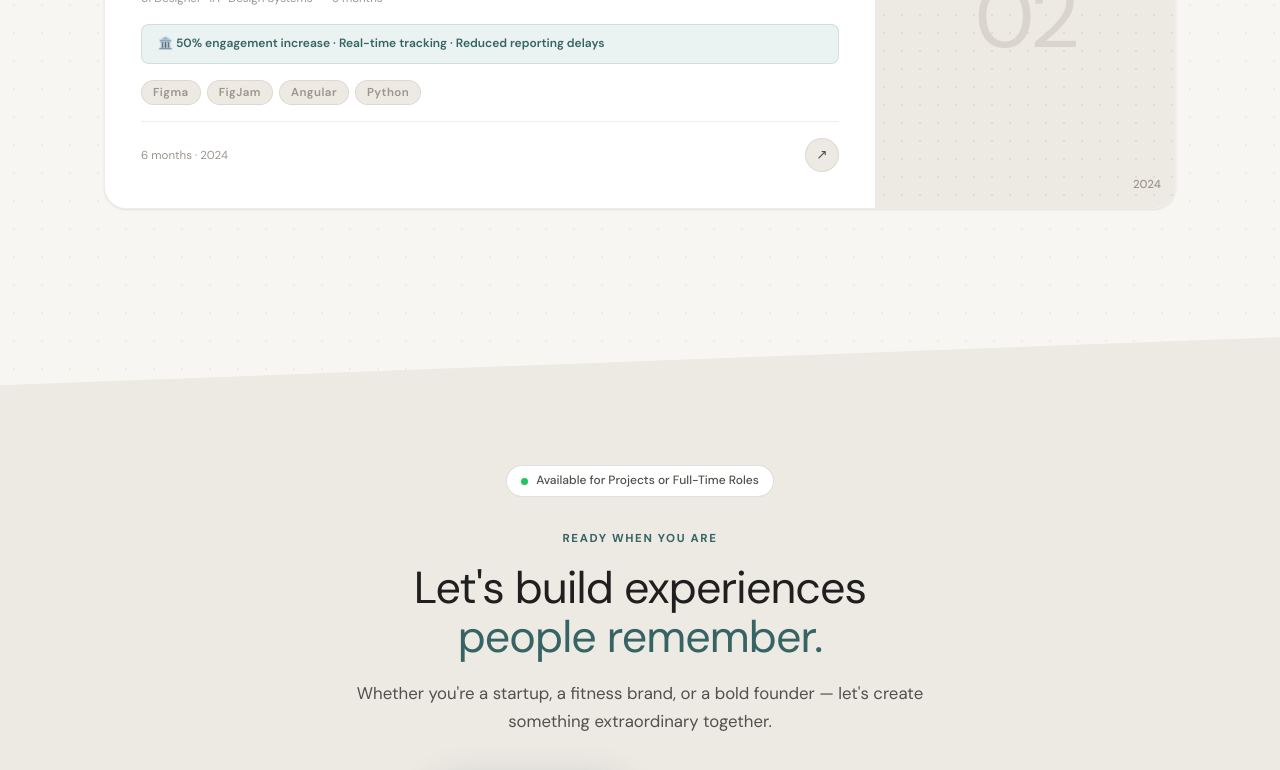
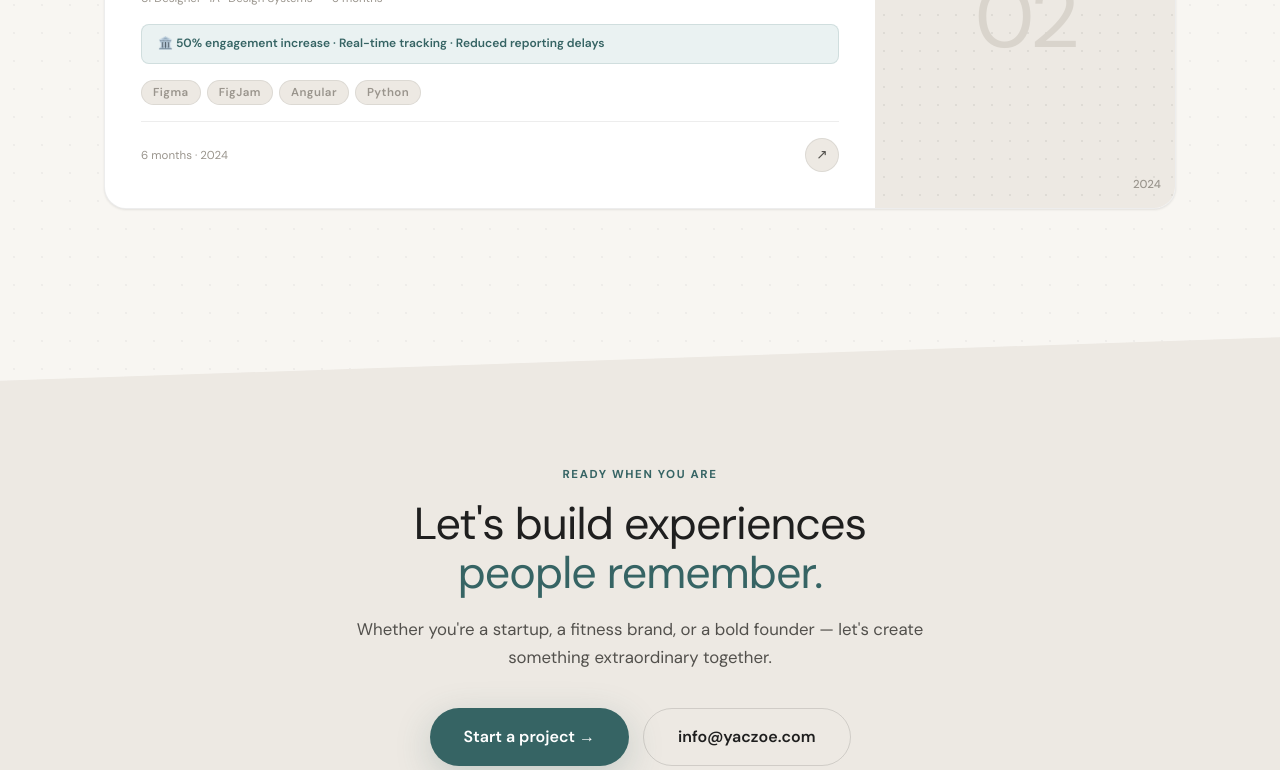
Before and after one commit to ClauYA/cya-portfolio, a React (Vite) app in the folder client/: page / in a window 1280 px wide. Shown: the part 1885-2655 px from the top of the page. Built offline with nearby package versions, Linux system fonts and the light colour scheme.

Commit message:
arreglitos v1

```diff
--- a/client/src/pages/HomePage.jsx
+++ b/client/src/pages/HomePage.jsx
@@ -58,6 +58,7 @@ export default function HomePage() {
 
             <div style={{ width: '100%' }}>
                <div className="anim-fadeup" style={{ display: 'flex', alignItems: 'right', justifyContent: 'right', gap: 14, marginBottom: 32, flexWrap: 'wrap' }}>
+                <AvailDot />
                 <Tag>US Location</Tag>
           </div>
               {/* Titular animado: efecto máquina de escribir */}
@@ -103,9 +104,6 @@ export default function HomePage() {
       <section style={{ position: 'relative', overflow: 'hidden', padding: 'clamp(80px,10vw,140px) 0' }}>
         <div style={{ position: 'absolute', inset: 0, background: 'var(--bg-inset)', clipPath: 'polygon(0 7%, 100% 0%, 100% 93%, 0 100%)' }} />
         <div style={{ position: 'absolute', bottom: 0, left: 0, right: 0, height: 4, background: 'linear-gradient(90deg, var(--accent), var(--sage))', opacity: 0.35 }} />
-         <div className="anim-fadeup" style={{ display: 'flex', alignItems: 'center', justifyContent: 'center', gap: 14, marginBottom: 32, flexWrap: 'wrap' }}>
-                <AvailDot />
-          </div>
         <Container style={{ position: 'relative', zIndex: 1, textAlign: 'center' }}>
           <div style={{ maxWidth: 600, margin: '0 auto' }}>
             <Reveal><Eyebrow center>Ready when you are</Eyebrow></Reveal>
```
